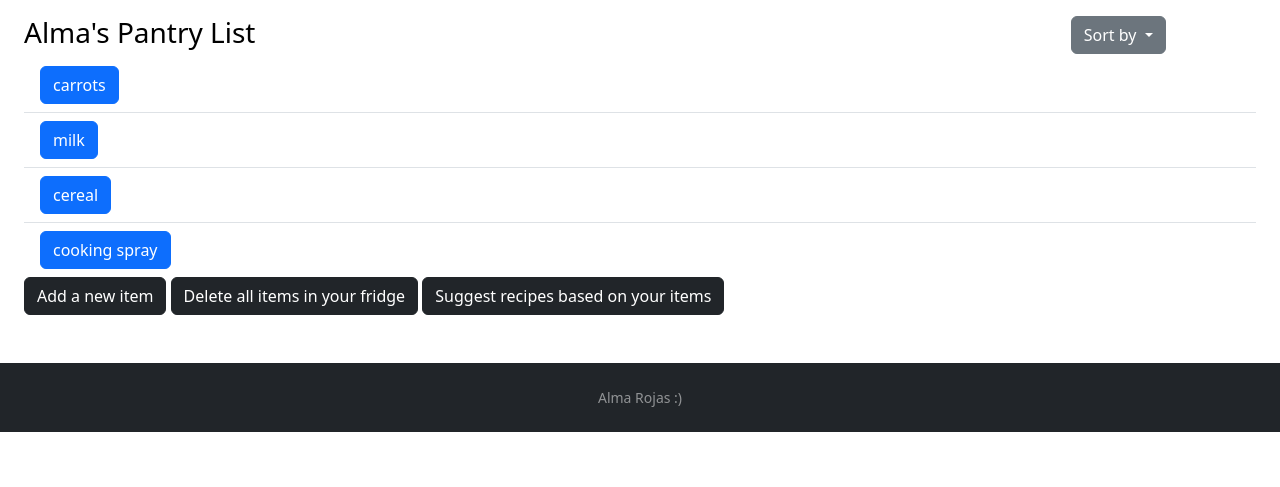
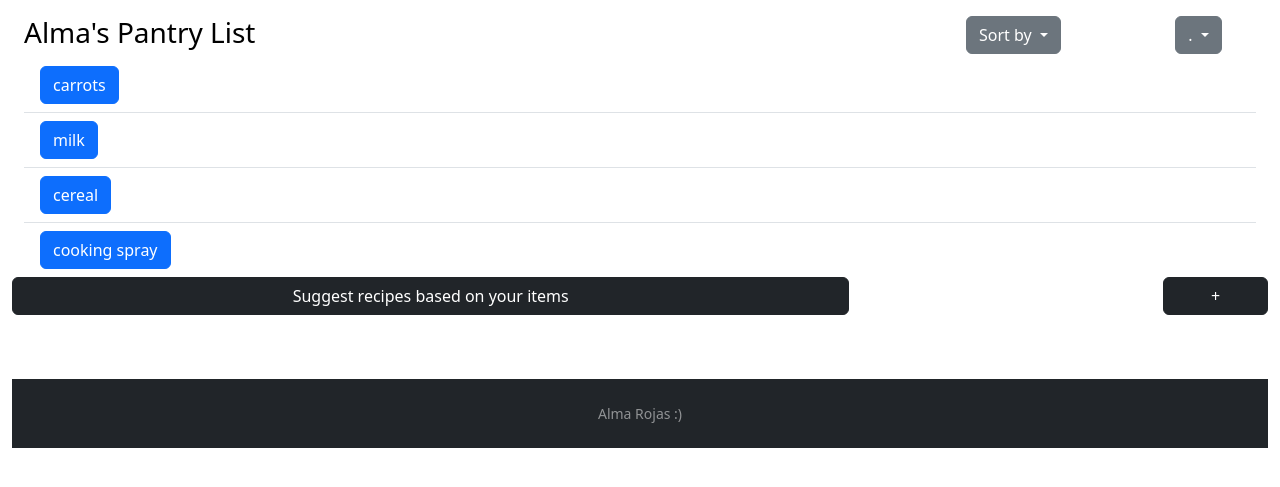
Before and after one commit to arojas3552/DjVirtualPantry, a Django app: page /list/1/ in a window 1280 px wide. Shown: the part 56-543 px from the top of the page. Run offline with Django 3.2, Linux system fonts and the light colour scheme; data comes from the database, SQL or seed files in the repository; some libraries are stand-ins or nearby versions.

Commit message:
Modify: foodList html

```diff
--- a/virtualPantry_app/templates/virtualPantry_app/virtualPantry_list.html
+++ b/virtualPantry_app/templates/virtualPantry_app/virtualPantry_list.html
@@ -1,3 +1,4 @@
+
 <script src="https://code.jquery.com/jquery-3.2.1.slim.min.js" integrity="sha384-KJ3o2DKtIkvYIK3UENzmM7KCkRr/rE9/Qpg6aAZGJwFDMVNA/GpGFF93hXpG5KkN" crossorigin="anonymous"></script>
 <script src="https://cdnjs.cloudflare.com/ajax/libs/popper.js/1.11.0/umd/popper.min.js" integrity="sha384-b/U6ypiBEHpOf/4+1nzFpr53nxSS+GLCkfwBdFNTxtclqqenISfwAzpKaMNFNmj4" crossorigin="anonymous"></script>
 <script src="https://maxcdn.bootstrapcdn.com/bootstrap/4.0.0-beta/js/bootstrap.min.js" integrity="sha384-h0AbiXch4ZDo7tp9hKZ4TsHbi047NrKGLO3SEJAg45jXxnGIfYzk4Si90RDIqNm1" crossorigin="anonymous"></script>
@@ -10,15 +11,25 @@
         <div class="row justify-content-between">
             <h3  class="text-black col-8">{{ food_list.title }} </h3>
 
-            <div class="col-2 dropdown">
+            <div class="col-1 dropdown">
                 <button class="btn btn-secondary dropdown-toggle" type="button" id="dropdownMenuButton" data-toggle="dropdown" aria-haspopup="true" aria-expanded="false">
                     Sort by </button>
                   <div class="dropdown-menu" aria-labelledby="dropdownMenuButton">
-                    <a class="dropdown-item" href='{% url "item-add" food_list.id %}'">Action</a>
-                    <a class="dropdown-item" href='{% url "item-add" food_list.id %}'">Another action</a>
-                    <a class="dropdown-item" href='{% url "item-add" food_list.id %}'">Something else here</a>
+                    <a class="dropdown-item" href='{% url "item-add" food_list.id %}'">Category</a>
+                    <a class="dropdown-item" href='{% url "item-add" food_list.id %}'">Created Date</a>
+                    <a class="dropdown-item" href='{% url "item-add" food_list.id %}'">Expiring: Most recent to least</a>
                   </div>
             </div>
+
+            <div class="col-1 dropdown">
+                <button class="btn btn-secondary dropdown-toggle" type="button" id="dropdownMenuButton" data-toggle="dropdown" aria-haspopup="true" aria-expanded="false">
+                    . </button>
+                  <div class="dropdown-menu" aria-labelledby="dropdownMenuButton">
+                    <a class="dropdown-item" href='{% url "list-delete" food_list.id %}'">Remove all items from your pantry</a>
+
+                  </div>
+            </div>
+
         </div>
 
 
@@ -39,25 +50,22 @@
             <p>There is no food in your pantry.</p>
             {% endfor %}
         </ul>
-        <p>
-                <input
-                value="Add a new item"
-                type="button"
-                class="btn btn-dark btn-floating"
-                onclick="location.href='{% url "item-add" food_list.id %}'" />
-                <input
-                value="Delete all items in your fridge"
-                type="button"
-                class="btn btn-dark btn-floating"
-                onclick="location.href=
-                '{% url "list-delete" food_list.id %}'" />
-                <input
-                value="Suggest recipes based on your items"
-                type="button"
-                class="btn btn-dark btn-floating"
-                onclick="location.href=
-                '{% url "rec-view" food_list.id  %}'" />
+
+        <div class="row justify-content-between">
+            <input
+            value="Suggest recipes based on your items"
+            type="button"
+            class="btn btn-dark btn-floating col-8"
+            onclick="location.href=
+            '{% url "rec-view" food_list.id  %}'" />
+
+            <input
+            value="+"
+            type="button"
+            class="btn btn-dark btn-floating col-1"
+            onclick="location.href='{% url "item-add" food_list.id %}'" />
         </p>
+
     </div>
 </div>
 {% endblock %}
```
